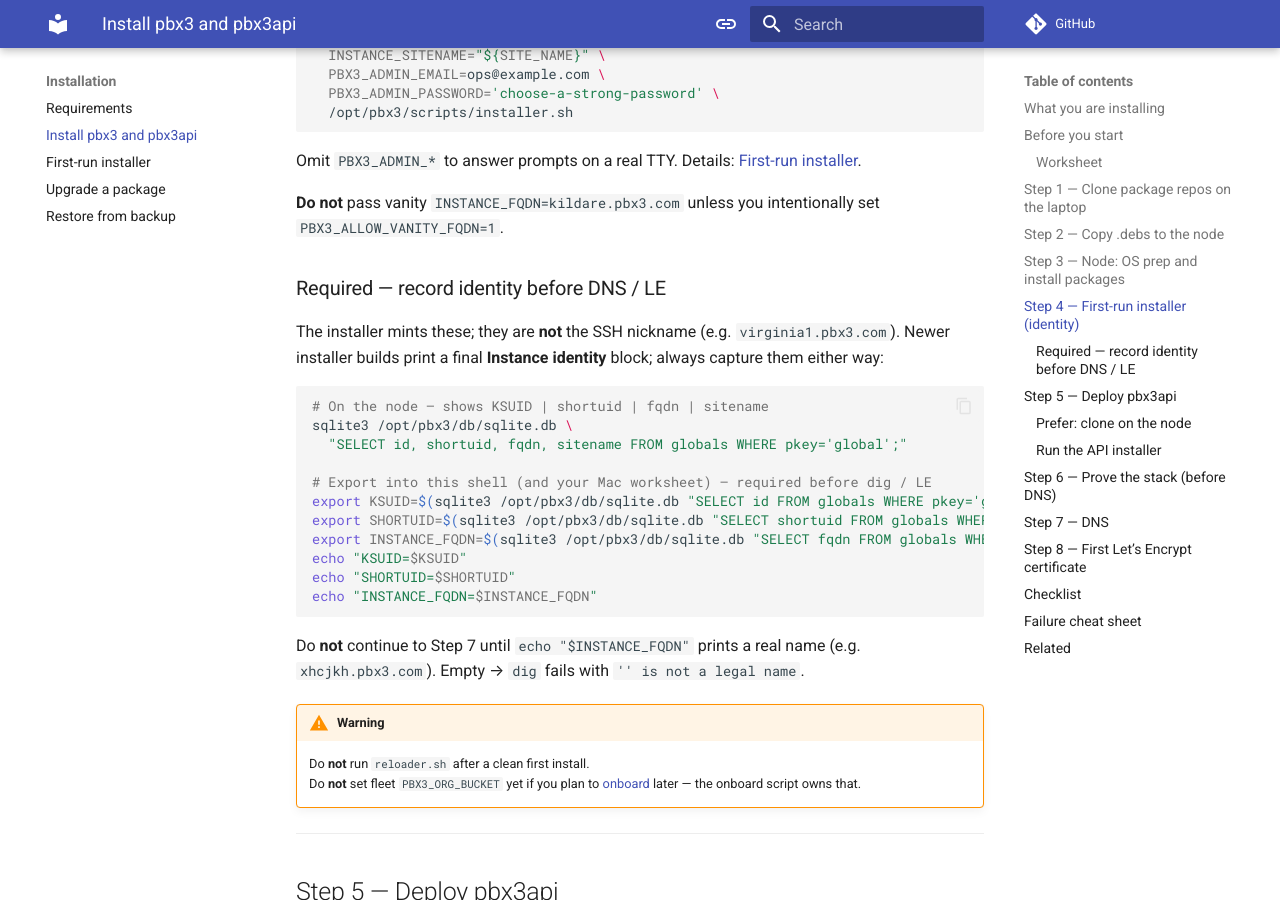
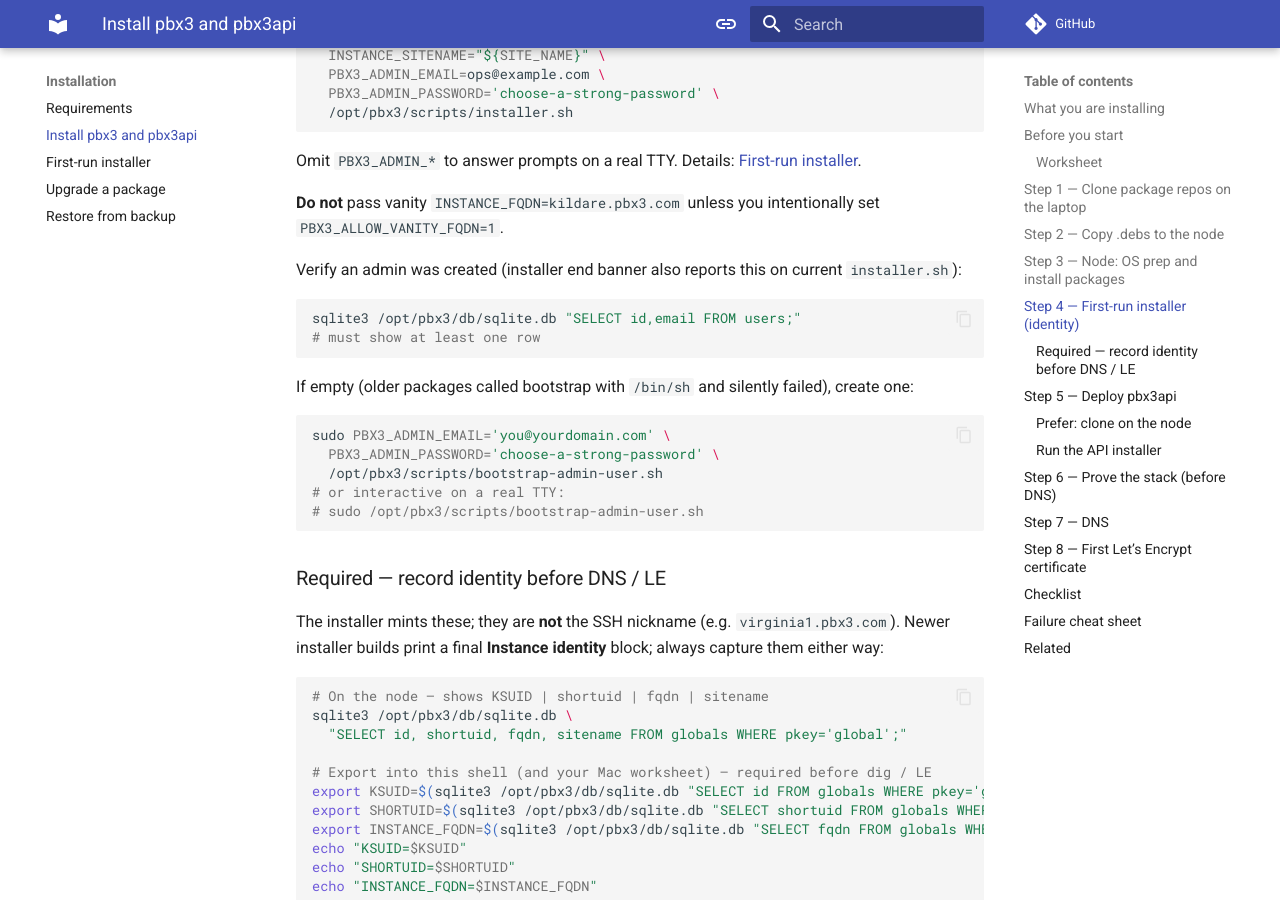
Before and after one commit to aelintra/pbx3-docs, an MkDocs documentation site: the page built from docs/installation/install-pbx3-pbx3api.md, in a window 1280 px wide and 900 px high, scrolled down 3460 px. Built offline with MkDocs 1.6.1 and Material for MkDocs 9.7.7, drawn with Linux system fonts in a browser that asks for light colours; comment, search, counter and statistics services are not loaded; some of the changed text lies outside the part shown.

Commit message:
Document SPA admin verify/recovery after installer bootstrap.
Note the sh-vs-bash bootstrap failure and how to run bootstrap-admin-user.sh.

Co-authored-by: Cursor <cursoragent@cursor.com>

````diff
--- a/docs/installation/install-pbx3-pbx3api.md
+++ b/docs/installation/install-pbx3-pbx3api.md
@@ -133,6 +133,23 @@ sudo DOMAIN_TLD="${DOMAIN_TLD}" \
 Omit `PBX3_ADMIN_*` to answer prompts on a real TTY. Details: [First-run installer](first-run.md).
 
 **Do not** pass vanity `INSTANCE_FQDN=kildare.pbx3.com` unless you intentionally set `PBX3_ALLOW_VANITY_FQDN=1`.
+
+Verify an admin was created (installer end banner also reports this on current `installer.sh`):
+
+```bash
+sqlite3 /opt/pbx3/db/sqlite.db "SELECT id,email FROM users;"
+# must show at least one row
+```
+
+If empty (older packages called bootstrap with `/bin/sh` and silently failed), create one:
+
+```bash
+sudo PBX3_ADMIN_EMAIL='you@yourdomain.com' \
+  PBX3_ADMIN_PASSWORD='choose-a-strong-password' \
+  /opt/pbx3/scripts/bootstrap-admin-user.sh
+# or interactive on a real TTY:
+# sudo /opt/pbx3/scripts/bootstrap-admin-user.sh
+```
 
 ### Required — record identity before DNS / LE
 
@@ -303,6 +320,7 @@ Open the Admin SPA **from the laptop** and [sign in](../getting-started/sign-in.
 | Laptop curl to `:44300` times out (~5–130s) | SG: add your public IP `/32` on **44300** (port 80 open is not enough) |
 | LE fails `example.com` contact | Use a real email — Let’s Encrypt rejects `*.example.com` |
 | `/up` not 200 on localhost | pbx3api installer, nginx default site, PHP-FPM |
+| SPA login fails / `users` empty | Run `bootstrap-admin-user.sh` (see Step 4). Fixed in installer: must call bootstrap with **bash**, not `sh` |
 ## Next
 
 | Goal | Go to |
````
